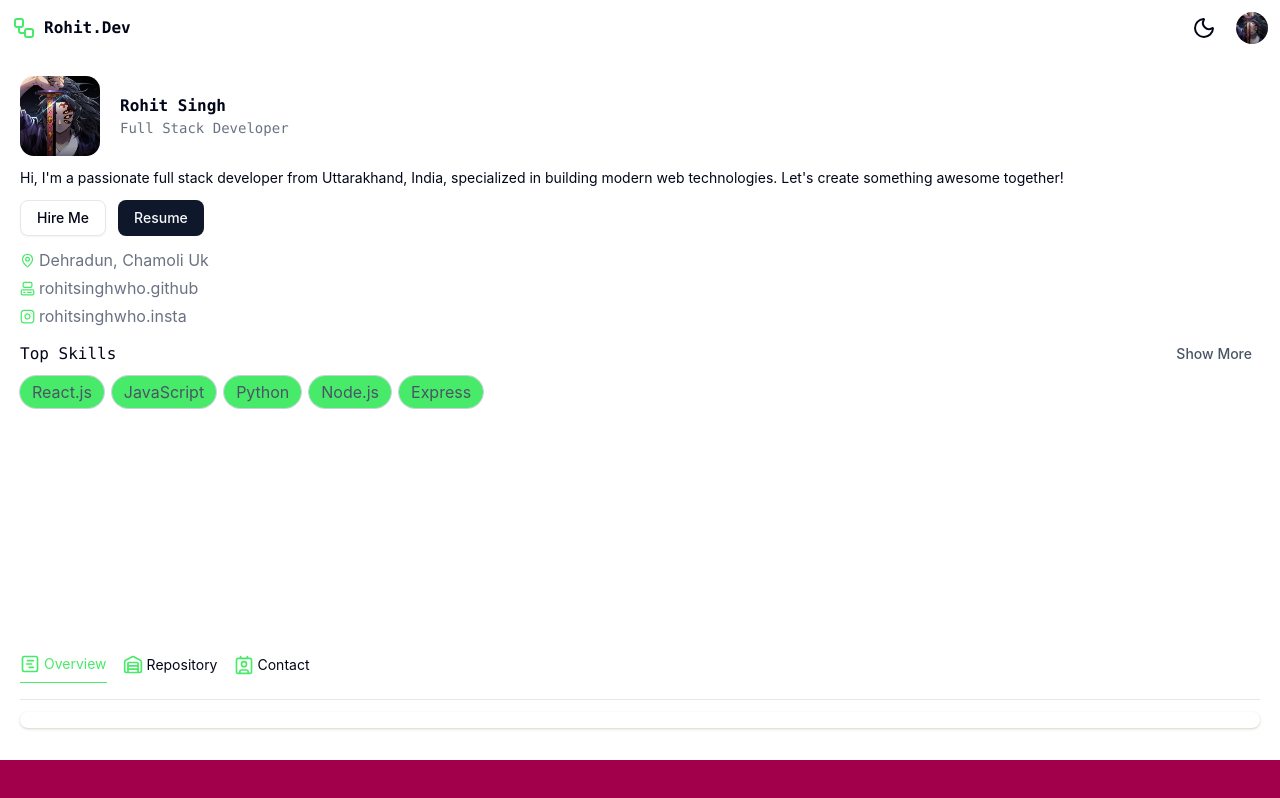
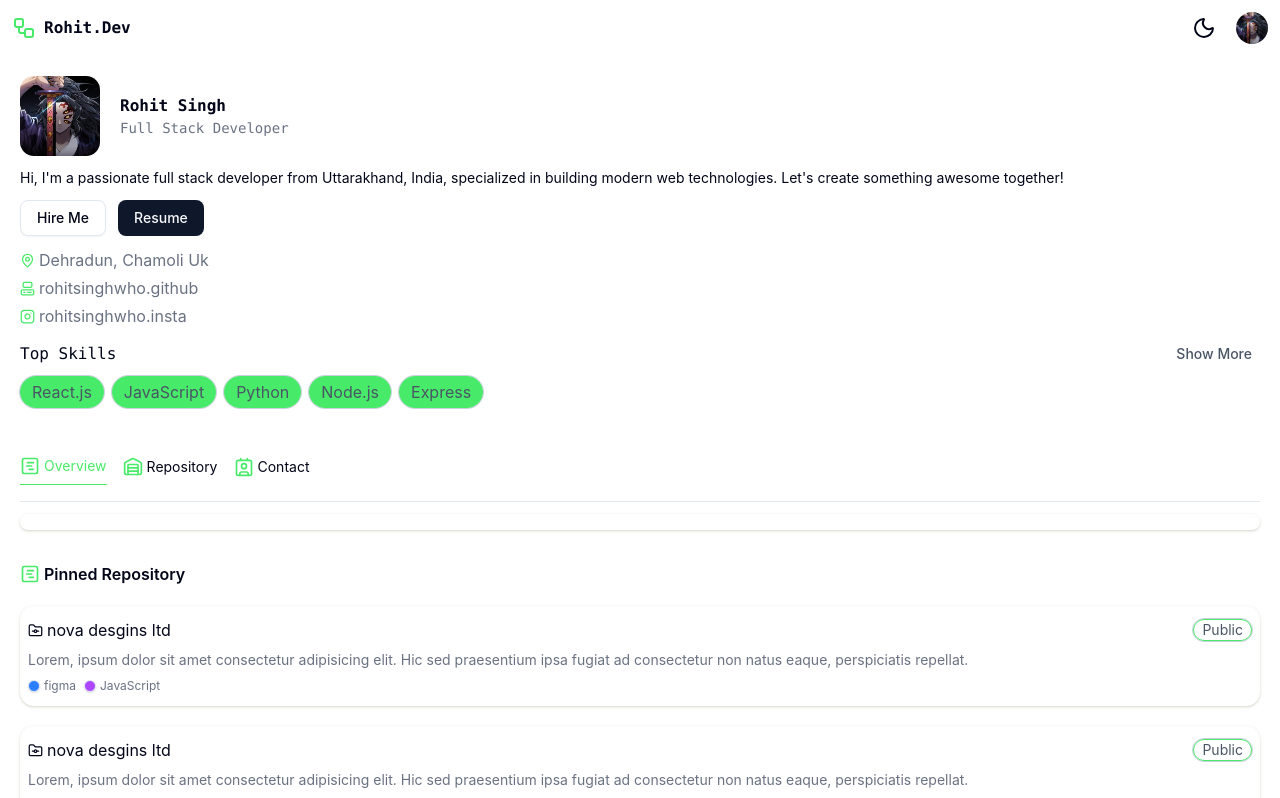
Before and after one commit to Rohitsinghwho/RohitDev, a React (Vite) app: page / in a window 1280 px wide. Shown: the top 798 px of the page. Built offline with nearby package versions, Linux system fonts and the light colour scheme; no server answers.

Commit message:
added repo cards

```diff
--- a/src/components/RepoCard.jsx
+++ b/src/components/RepoCard.jsx
@@ -0,0 +1,53 @@
+import React from "react";
+import { SquareChartGantt } from "lucide-react";
+import { FolderGit } from 'lucide-react';
+
+const RepoCard = ({
+    title='nova desgins ltd',
+    desc='Lorem, ipsum dolor sit amet consectetur adipisicing elit. Hic sed praesentium ipsa fugiat ad consectetur non natus eaque, perspiciatis repellat.',
+    skills=[
+        {
+            'text':'figma',
+            'color':'blue',
+        },
+        {
+            'text':'JavaScript',
+            'color':'purple'
+        }
+    ]}
+) => {
+  return (
+    <div className="py-3 px-2 shadow shadow-olive-300 rounded-xl flex flex-col gap-2 cursor-pointer">
+      <div className="flex  items-center justify-between">
+        <div className="flex gap-1 items-center">
+        <FolderGit size={15}/>
+        <h4>{title}</h4>
+        </div>
+        <div className="flex gap-2 flex-wrap">
+          <div className=" cursor-pointer px-2 outline w-fit h-fit text-sm rounded-3xl border border-[#48ea69]">
+            <p className="text-gray-600">{"Public"}</p>
+          </div>
+        </div>
+      </div>
+      <p className="text-sm text-gray-500">
+        {desc}
+      </p>
+      <div className="flex gap-2">
+      {skills.map(({text,color})=>(
+      <div className="flex gap-1 items-center">
+         <div className={`w-3 h-3 rounded-full border border-slate-200 shadow-sm ${
+                color === 'blue' ? 'bg-blue-500' :
+                color === 'purple' ? 'bg-purple-500' :
+                color === 'green' ? 'bg-emerald-500' :
+                'bg-slate-400'
+              }`}></div>
+         <p className="text-xs text-gray-500">{text}</p>
+      </div>
+      ))}
+      </div>
+
+    </div>
+  );
+};
+
+export default RepoCard;
--- a/src/pages/Overview.jsx
+++ b/src/pages/Overview.jsx
@@ -1,10 +1,24 @@
 import React from 'react'
 import ContributionGraphGithub from "../components/ContributionGraphGithub"
+import RepoCard from '@/components/RepoCard'
+import { SquareChartGantt } from 'lucide-react';
+
 const Overview = () => {
   return (
-    <div className='my-3'>
+    <div className='my-3 flex flex-col gap-8'>
       <div className='p-2  rounded-xl flex items-center justify-center shadow shadow-olive-300'>
           <ContributionGraphGithub/>
+      </div>
+      <div>
+        <div className='flex gap-1 items-center'>
+            <SquareChartGantt  size={20} color='#48ea69'/>
+            <p className='font-semibold'>Pinned Repository</p>
+        </div>
+        <div className='flex flex-col gap-5 my-5'>
+        <RepoCard/>
+        <RepoCard/>
+        <RepoCard/>
+        </div>
       </div>
     </div>
   )
```
